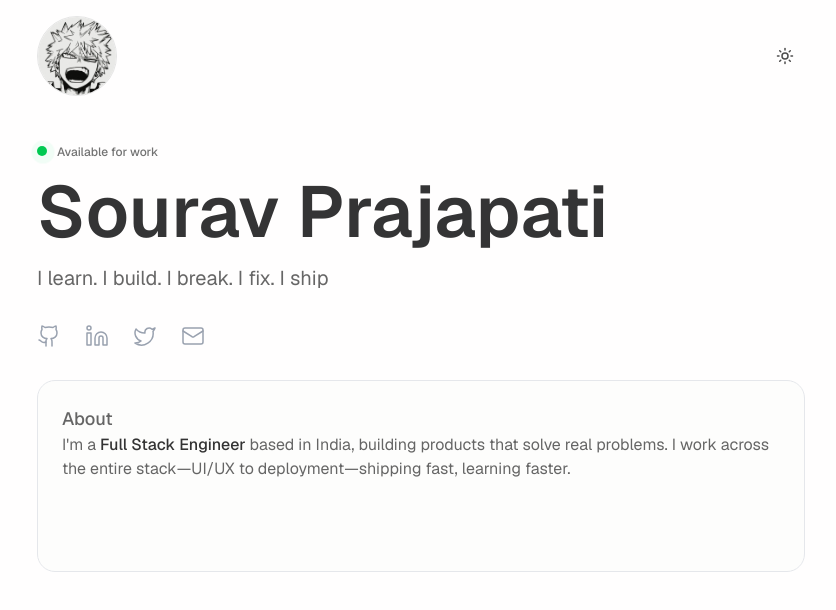
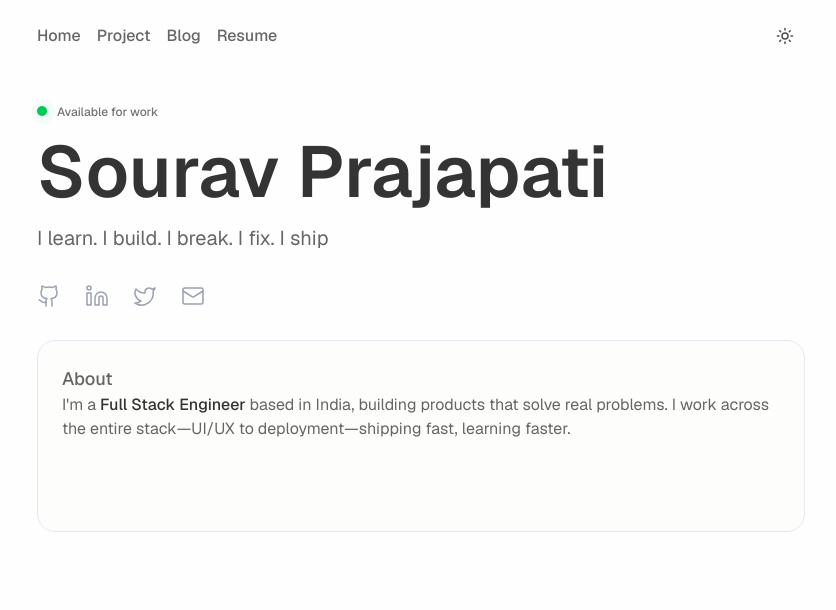
Before and after one commit to Dev-sourav-create/portfolio, a Next.js app: page / in a window 1280 px wide. Shown: the top 610 px of the page, without its empty margins (219-1055 px from the left). Built offline with nearby package versions, Linux system fonts and the light colour scheme.

Commit message:
Feat: Changed navbar

```diff
--- a/src/app/components/NavBar.jsx
+++ b/src/app/components/NavBar.jsx
@@ -7,14 +7,18 @@ const NavBar = () => {
     <nav className="flex w-full justify-between items-center md:py-4 py-2 ">
       {/* Profile Image */}
 
-      <div className="relative md:w-20 w-16 md:h-20 h-16">
-        <Image
+      <div className="relative flex gap-4 font-medium text-black/60">
+        <span>Home</span>
+        <span>Project</span>
+        <span>Blog</span>
+        <span>Resume</span>
+        {/* <Image
           src="/profile.jpg"
           alt="Profile"
           fill
           className="rounded-full object-cover border "
           priority
-        />
+        /> */}
       </div>
 
       <ThemeToggleButton />
```
